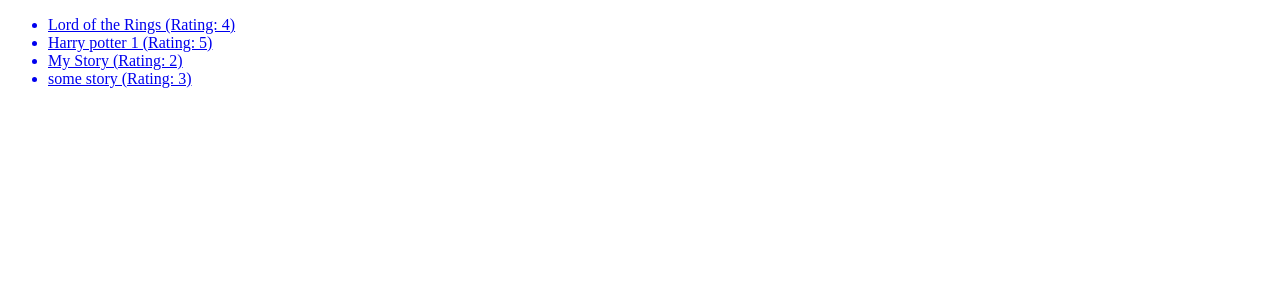
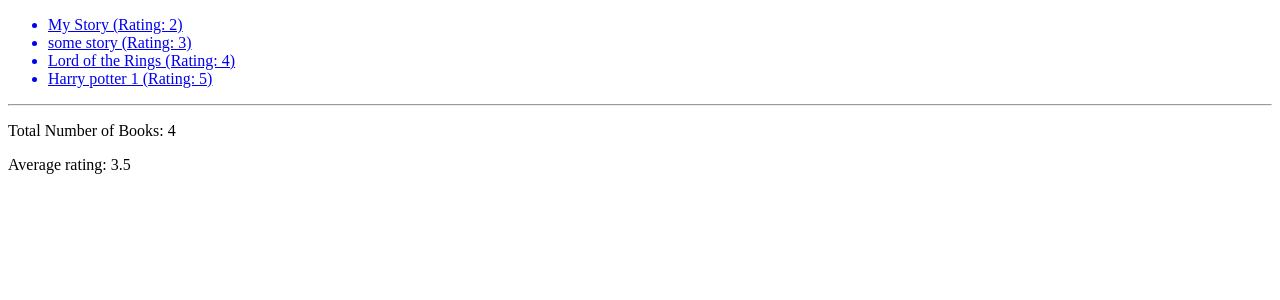
Before and after one commit to khody12/DjangoBook_Store, a Django app: page / in a window 1280 px wide. Shown: the top 300 px of the page. Run offline with Django 4.2, Linux system fonts and the light colour scheme; data comes from the database, SQL or seed files in the repository.

Commit message:
added aggregation

```diff
--- a/book_outlet/models.py
+++ b/book_outlet/models.py
@@ -12,7 +12,9 @@
     author = models.CharField(null=True, max_length=100) # these two new fields, author and is_bestselling were added after we make initial migrations, this means we have to set default values for them,
     is_bestselling = models.BooleanField(default=False) # the sql datatable doesnt allow for empty values, (null is okay even though not optimal)
     #we have to have some default if were adding on new attributes after making migrations. or we could say blank=True and allow blank values.
-    slug = models.SlugField(default="",null=False) # this will slugify whatever is passed in.
+    slug = models.SlugField(default="",null=False, db_index=True) # this will slugify whatever is passed in.
+
+    #we can improve the performance of the find operation by making an index for some of our attributes. db_index = database index. Use this for attributes that you will very often need to fetch.
 
     def get_absolute_url(self):
         return reverse("book", args=[self.id])
--- a/book_outlet/templates/book_outlet/index.html
+++ b/book_outlet/templates/book_outlet/index.html
@@ -15,4 +15,9 @@
       </a>
       {%endfor%}
   </ul>
+
+  <hr>
+
+  <p>Total Number of Books: {{total_number_of_books}}</p>
+  <p>Average rating: {{average_rating.rating__avg}}</p>
 {%endblock%}
--- a/book_outlet/views.py
+++ b/book_outlet/views.py
@@ -1,11 +1,17 @@
 from django.shortcuts import render, get_object_or_404
 from django.http import Http404
+from django.db.models import Avg
 from .models import Book # we are importing the model that we ourselves created within models.py, we will have the same methods that we accessed within the python shell.
 # Create your views here.
 def index(request):
-    Books = Book.objects.all()
+    books = Book.objects.all().order_by("rating")
+
+    num_books = books.count()
+    avg_rating = books.aggregate(Avg("rating")) # aggregate function will some import, we could also do something like Max, or Min.
     return render(request,"book_outlet/index.html",{
-        "books": Books
+        "books": books,
+        "total_number_of_books":num_books,
+        "average_rating":avg_rating
     })
 
 def book_detail(request, id):
```
